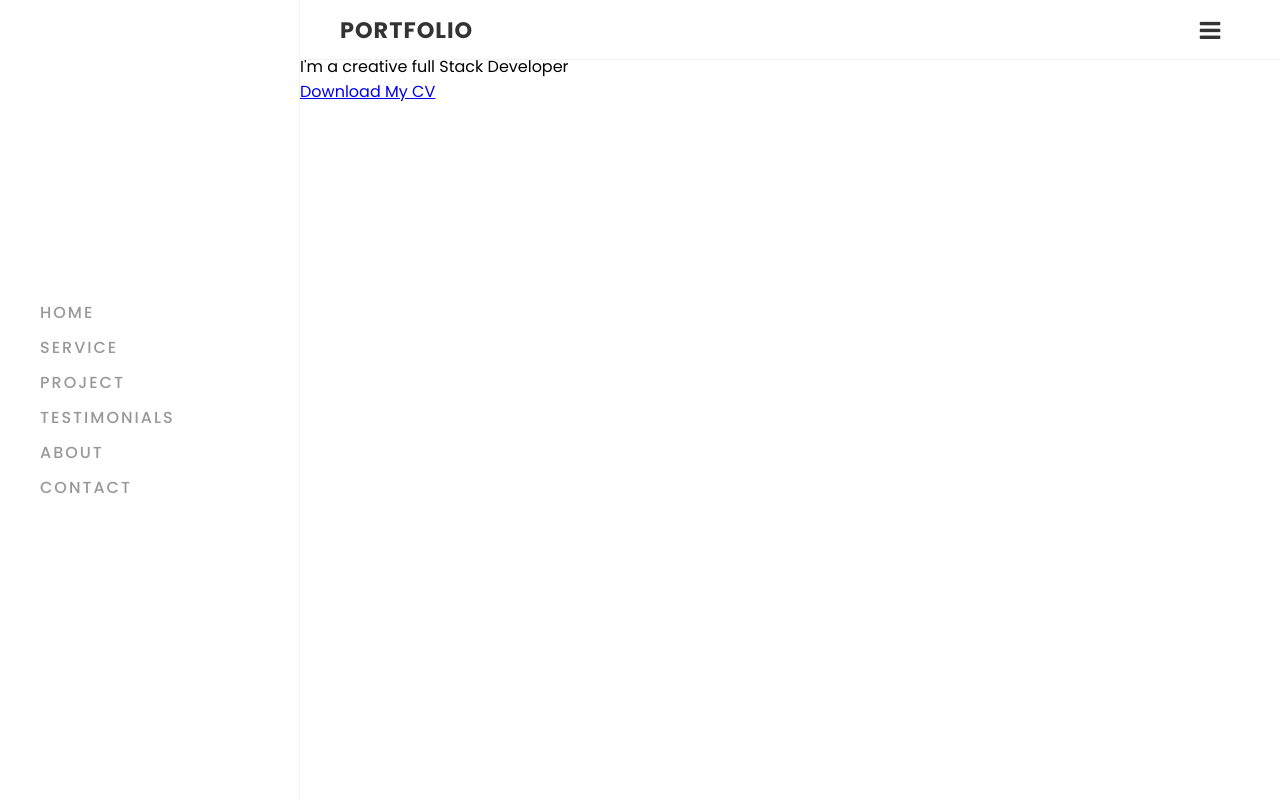
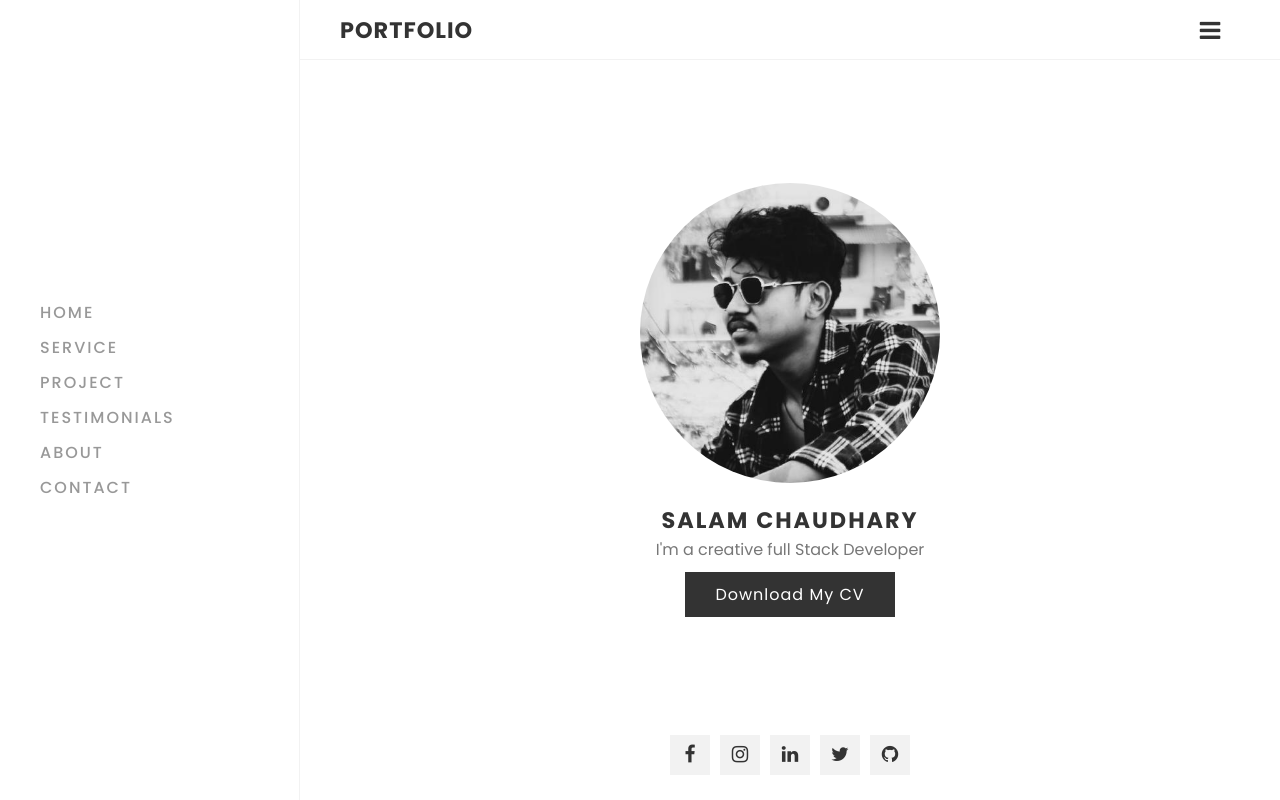
Before and after one commit to salamchy/portofolio, a Django app: template templates/index.html in a window 1280 px wide. Run offline with Django 4.2, Linux system fonts and the light colour scheme; the template is opened without the code that fills it, so the values that code supplies are empty.

Commit message:
pic added and socialMedia

```diff
--- a/static/css/main.css
+++ b/static/css/main.css
@@ -136,3 +136,105 @@ body
     font-size: 24px;
     color:var(--black);
 }
+
+section
+{
+    position: relative;
+    min-height: 100vh;
+}
+
+.banner
+{
+    display: flex;
+    justify-content: center;
+    align-items: center;
+    padding: 0 20px;
+}
+
+.banner .content
+{
+    display: flex;
+    flex-direction: column;
+    align-items: center;
+    justify-content: center;
+}
+
+.banner .imgBx
+{
+    position: relative;
+    width: 300px;
+    height: 300px;
+    overflow: hidden;
+    border-radius: 50%;
+    margin-bottom: 20px;
+}
+
+.banner .imgBx img
+{
+    position: absolute;
+    top: 0;
+    left: 0;
+    width: 100%;
+    height: 100%;
+    object-fit: cover;
+}
+
+h3
+{
+    position: relative;
+    font-size: 1.4em;
+    color: var(--black);
+    letter-spacing: 2px;
+    text-transform: uppercase;
+}
+
+p
+{
+    color: #777
+}
+
+.btn
+{
+    position: relative;
+    display: inline-block;
+    padding: 10px 30px;
+    background: var(--black2);
+    color: #fff;
+    font-weight: 400;
+    letter-spacing: 1px;
+    margin-top: 10px;
+    text-decoration: none;
+}
+
+.socialMedia
+{
+    position: absolute;
+    bottom: 20px;
+    display: flex;
+}
+
+.socialMedia li
+{
+    list-style: none;
+}
+
+.socialMedia li a
+{
+   display: inline-block;
+   width: 40px;
+   height: 40px;
+   background: rgba(0, 0, 0, 0.05);
+   margin: 5px;
+   display: flex;
+   justify-content: center;
+   align-items: center;
+   text-decoration: none;
+   color: var(--black);
+   font-size: 1.2em;
+}
+
+.socialMedia li a:hover
+{
+    background: var(--black2);
+    color: #fff;
+}
--- a/templates/index.html
+++ b/templates/index.html
@@ -35,11 +35,18 @@
                 <section class="banner" id="banner">
                     <div class="content">
                         <div class="imgBx">
-                            <img src="#" alt="">
+                            <img src="/static/img/img1.jpg" alt="#">
                         </div>
                         <h3>Salam Chaudhary</h3>
                         <p>I'm a creative full Stack Developer</p>
-                        <a href="/static/img/img1.jpg" class="btn">Download My CV</a>
+                        <a href="#" class="btn">Download My CV</a>
+                        <ul class="socialMedia">
+                            <li><a href="www.facebook.com/sanam.chaudhary.397"><i class="fa fa-facebook" aria-hidden="true"></i></a></li>
+                            <li><a href="#"><i class="fa fa-instagram" aria-hidden="true"></i></a></li>
+                            <li><a href="www.linkedin.com/in/salam-chaudhary-258078220/"><i class="fa fa-linkedin" aria-hidden="true"></i></a></li>
+                            <li><a href="#"><i class="fa fa-twitter" aria-hidden="true"></i></a></li>
+                            <li><a href="https://github.com/salamchy"><i class="fa fa-github" aria-hidden="true"></i></a></li>
+                        </ul>
                     </div>
 
                 </section>
```
